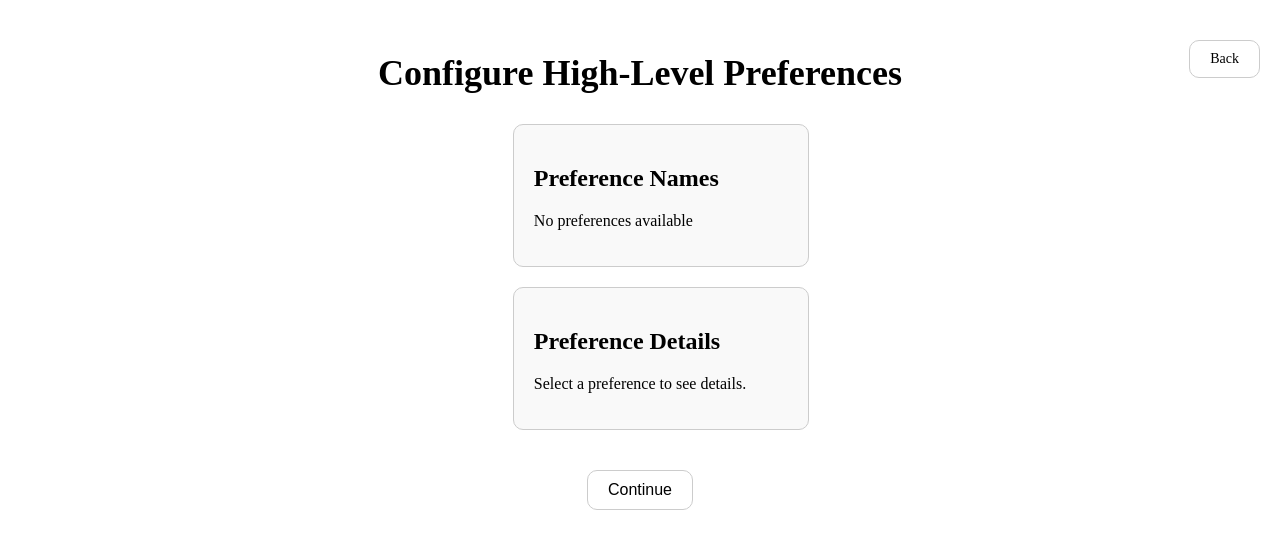
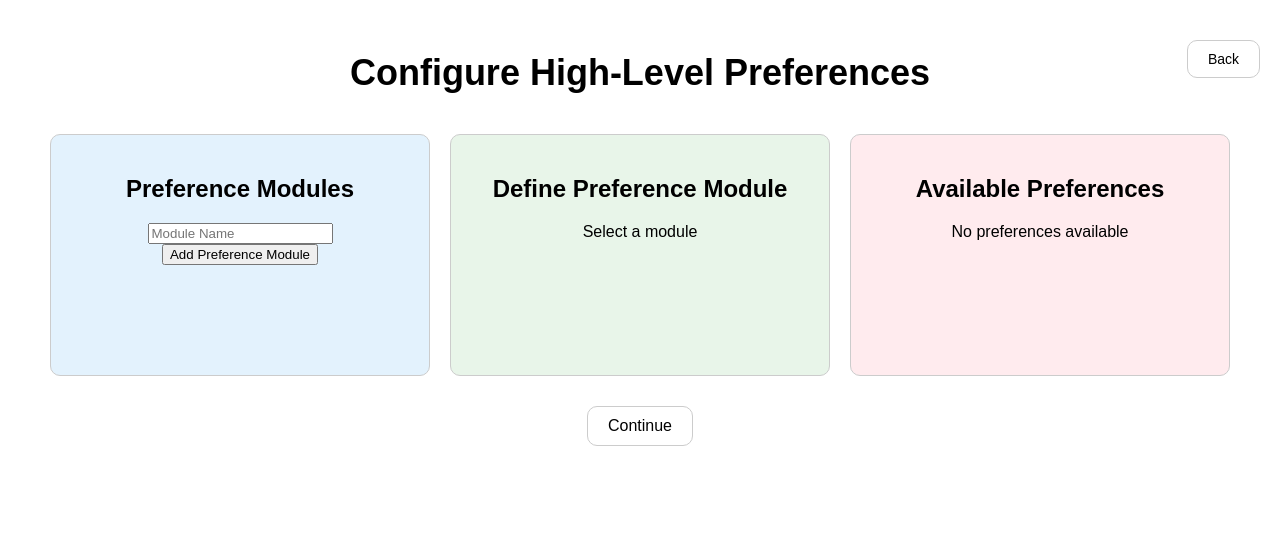
Before and after one commit to MaxBR97/Plan-A, a React (Create React App) app in the folder dev/Frontend/: page /configure-preferences in a window 1280 px wide. Shown: the top 548 px of the page. Built offline with nearby package versions, Linux system fonts and the light colour scheme.

Commit message:
Refactored Page

```diff
--- a/dev/Frontend/src/context/ZPLContext.js
+++ b/dev/Frontend/src/context/ZPLContext.js
@@ -9,6 +9,8 @@ export const ZPLProvider = ({ children }) => {
     const [preferences, setPreferences] = useState({});
     const [types, setTypes] = useState({});
     const [modules, setModules] = useState([]);
+    const [preferenceModules, setPreferenceModules] = useState([]);
+
 
     return (
         <ZPLContext.Provider value={{
@@ -17,7 +19,8 @@ export const ZPLProvider = ({ children }) => {
             constraints, setConstraints,
             preferences, setPreferences,
             types, setTypes,
-            modules, setModules
+            modules, setModules,
+            preferenceModules, setPreferenceModules
         }}>
             {children}
         </ZPLContext.Provider>
--- a/dev/Frontend/src/pages/ConfigurePreferencesPage.js
+++ b/dev/Frontend/src/pages/ConfigurePreferencesPage.js
@@ -1,81 +1,144 @@
 import React, { useState, useEffect } from 'react';
-import { useNavigate, Link } from 'react-router-dom';
+import { Link, useNavigate } from 'react-router-dom';
 import { useZPL } from '../context/ZPLContext';
-import './ConfigurePreferencesPage.css';
+import './ConfigureConstraintsPage.css';
 
 const ConfigurePreferencesPage = () => {
-    const { preferences } = useZPL(); // Retrieve preferences from context
     const navigate = useNavigate();
 
-    const [selectedPreference, setSelectedPreference] = useState(null);
+    // Fetch preferences & modules from ZPL context
+    const { preferences: jsonPreferences = [], preferenceModules = [], setPreferenceModules = () => {} } = useZPL();
 
+    // Local states
+    const [availablePreferences, setAvailablePreferences] = useState([]);
+    const [moduleName, setModuleName] = useState('');
+    const [selectedModuleIndex, setSelectedModuleIndex] = useState(null);
+
+    // Initialize available preferences dynamically from JSON
     useEffect(() => {
-        console.log("Stored Preferences Data:", preferences);
-    }, [preferences]);
+        setAvailablePreferences(jsonPreferences);
+    }, [jsonPreferences]);
+
+    // Add a new module
+    const addPreferenceModule = () => {
+        if (moduleName.trim() !== '') {
+            setPreferenceModules(prevModules => {
+                if (!prevModules) return [];
+                return [...prevModules, { name: moduleName, preferences: [] }];
+            });
+            setModuleName('');
+        }
+    };
+
+
+    // Add preference to selected module
+    const addPreferenceToModule = (preference) => {
+        if (selectedModuleIndex === null) {
+            alert('Please select a module first!');
+            return;
+        }
+
+        setPreferenceModules((prevModules) => {
+            if (!prevModules) return [];
+            return prevModules.map((module, idx) => {
+                if (idx === selectedModuleIndex) {
+                    // Avoid duplicates
+                    if (!module.preferences.some(p => p.identifier === preference.identifier)) {
+                        return {
+                            ...module,
+                            preferences: [...module.preferences, preference]
+                        };
+                    }
+                }
+                return module;
+            });
+        });
+
+        // Remove preference from the available list
+        setAvailablePreferences((prev) =>
+            prev.filter((p) => p.identifier !== preference.identifier)
+        );
+    };
 
     return (
-        <div className="configure-preferences-page">
+        <div className="configure-constraints-page">
             <h1 className="page-title">Configure High-Level Preferences</h1>
 
-            <div className="preferences-container">
-                {/* Preference Names Box */}
-                <div className="preferences-list">
-                    <h2>Preference Names</h2>
-                    {preferences && preferences.length > 0 ? (
-                        preferences.map((preference, index) => (
-                            <div key={index} className="checkbox-item">
-                                <input
-                                    type="radio"
-                                    name="preference"
-                                    onChange={() => setSelectedPreference(preference)}
-                                />
-                                <label>{preference.identifier}</label>
+            <div className="constraints-layout">
+                {/* Preference Modules Section */}
+                <div className="constraint-modules">
+                    <h2>Preference Modules</h2>
+                    <input
+                        type="text"
+                        placeholder="Module Name"
+                        value={moduleName}
+                        onChange={(e) => setModuleName(e.target.value)}
+                    />
+                    <button onClick={addPreferenceModule}>Add Preference Module</button>
+                    <ul>
+                        {preferenceModules.map((module, index) => (
+                            <li key={index}>
+                                {module.name}
+                                <button onClick={() => setSelectedModuleIndex(index)}>
+                                    Select
+                                </button>
+                            </li>
+                        ))}
+                    </ul>
+                </div>
+
+                {/* Define Preference Module Section */}
+                <div className="define-constraint-module">
+                    <h2>Define Preference Module</h2>
+                    {selectedModuleIndex === null ? (
+                        <p>Select a module</p>
+                    ) : (
+                        <>
+                            <h3>{preferenceModules[selectedModuleIndex]?.name || 'Unnamed Module'}</h3>
+                            <p>This module's preferences:</p>
+                            <div className="module-drop-area">
+                                {preferenceModules[selectedModuleIndex]?.preferences?.length > 0 ? (
+                                    preferenceModules[selectedModuleIndex].preferences.map((p, i) => (
+                                        <div key={i} className="dropped-constraint">
+                                            {p.identifier}
+                                        </div>
+                                    ))
+                                ) : (
+                                    <p>No preferences added</p>
+                                )}
+                            </div>
+                        </>
+                    )}
+                </div>
+
+                {/* Available Preferences Section */}
+                <div className="available-constraints">
+                    <h2>Available Preferences</h2>
+                    {availablePreferences.length > 0 ? (
+                        availablePreferences.map((preference, idx) => (
+                            <div key={idx} className="constraint-item">
+                                <span>{preference.identifier}</span>
+                                <button onClick={() => addPreferenceToModule(preference)}>
+                                    Add
+                                </button>
                             </div>
                         ))
                     ) : (
                         <p>No preferences available</p>
                     )}
                 </div>
-
-                {/* Preference Details Box */}
-                <div className="preference-details">
-                    <h2>Preference Details</h2>
-                    {selectedPreference ? (
-                        <div>
-                            <h3>Set Dependencies</h3>
-                            {selectedPreference.dep && selectedPreference.dep.setDependencies && selectedPreference.dep.setDependencies.length > 0 ? (
-                                <ul>
-                                    {selectedPreference.dep.setDependencies.map((set, index) => (
-                                        <li key={index}>{set}</li>
-                                    ))}
-                                </ul>
-                            ) : (
-                                <p>No set dependencies</p>
-                            )}
-
-                            <h3>Param Dependencies</h3>
-                            {selectedPreference.dep && selectedPreference.dep.paramDependencies && selectedPreference.dep.paramDependencies.length > 0 ? (
-                                <ul>
-                                    {selectedPreference.dep.paramDependencies.map((param, index) => (
-                                        <li key={index}>{param}</li>
-                                    ))}
-                                </ul>
-                            ) : (
-                                <p>No param dependencies</p>
-                            )}
-                        </div>
-                    ) : (
-                        <p>Select a preference to see details.</p>
-                    )}
-                </div>
             </div>
 
-            {/* "Continue" Button to Navigate to Solution Preview Page */}
-            <button className="continue-button" onClick={() => navigate('/solution-preview')}>
+            <button
+                className="continue-button"
+                onClick={() => navigate('/solution-preview')}
+            >
                 Continue
             </button>
 
-            <Link to="/" className="back-button">Back</Link>
+            <Link to="/" className="back-button">
+                Back
+            </Link>
         </div>
     );
 };
```
Also changed, not shown: 2 other files (tests, documents, lock files or other folders).
